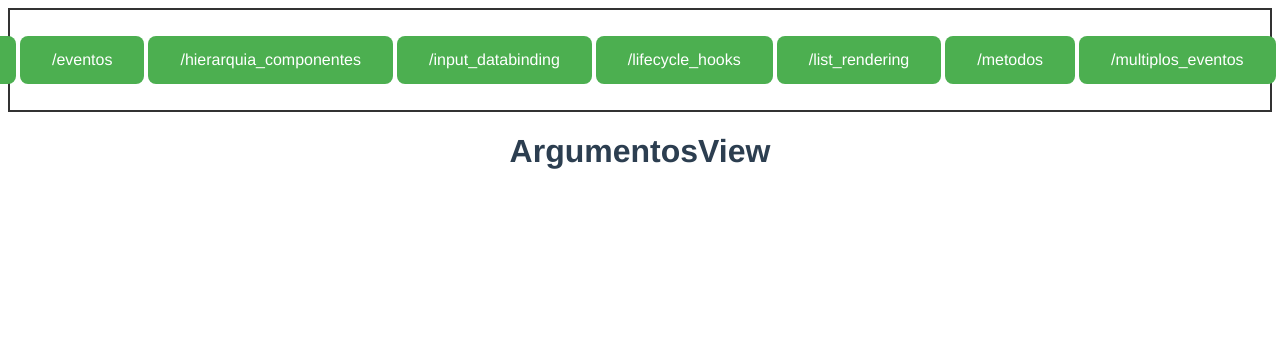
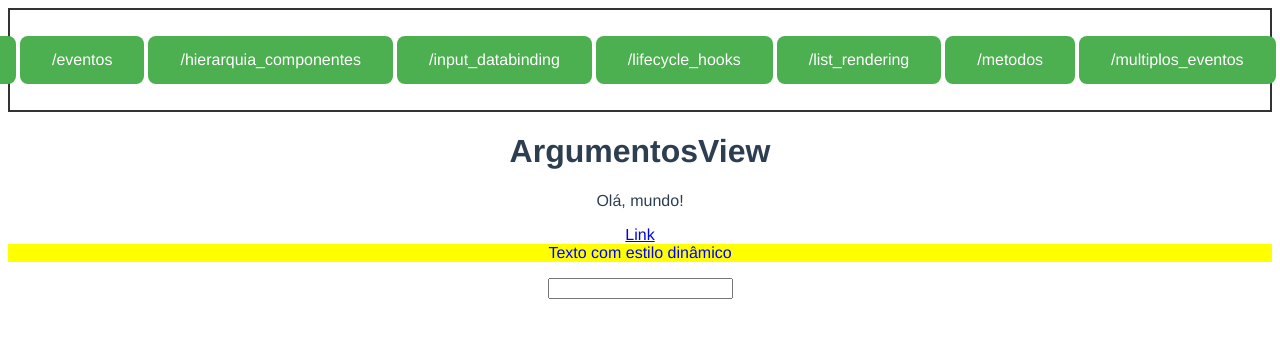
Before and after one commit to lucasmargui/vue-structure-concepts, a Vue app: page /#/argumentos in a window 1280 px wide. Shown: the top 338 px of the page. Built offline with nearby package versions, Linux system fonts and the light colour scheme.

Commit message:
update: databinding exemplo

```diff
--- a/src/views/argumentos/ArgumentosView.vue
+++ b/src/views/argumentos/ArgumentosView.vue
@@ -1,12 +1,52 @@
 <template>
   <div class="home">
     <h1>ArgumentosView</h1>
+
+    <!-- Interpolação de Texto -->
+    <p>{{ message }}</p>
+
+    <!-- Binding de Atributos -->
+    <a v-bind:href="url">Link</a>
+
+    <!-- Binding de Classes -->
+    <div v-bind:class="{ active: isActive }"></div>
+
+    <!-- Binding de Estilos -->
+    <div v-bind:style="{ color: textColor, backgroundColor: bgColor }">
+      Texto com estilo dinâmico
+    </div>
+
+    <!-- Lista Dinâmica -->
+    <ul>
+      <li v-for="item in filteredItems">{{ item.name }}</li>
+    </ul>
+
+    <!-- Formulário Bidirecional -->
+    <div>
+      <input type="text" v-model="message2" />
+      <p>{{ message2 }}</p>
+    </div>
   </div>
 </template>
 
 <script>
+export default {
+  name: "ArgumentosView",
 
-export default {
-  name: 'ArgumentosView',
-}
+  data() {
+    return {
+      message: "Olá, mundo!",
+      url: "https://www.exemplo.com",
+      isActive: true,
+      textColor: "blue",
+      bgColor: "yellow",
+      items: [
+        { id: 1, name: "Item 1" },
+        { id: 2, name: "Item 2" },
+        { id: 3, name: "Item 3" },
+      ],
+      message2: "",
+    };
+  },
+};
 </script>
```
